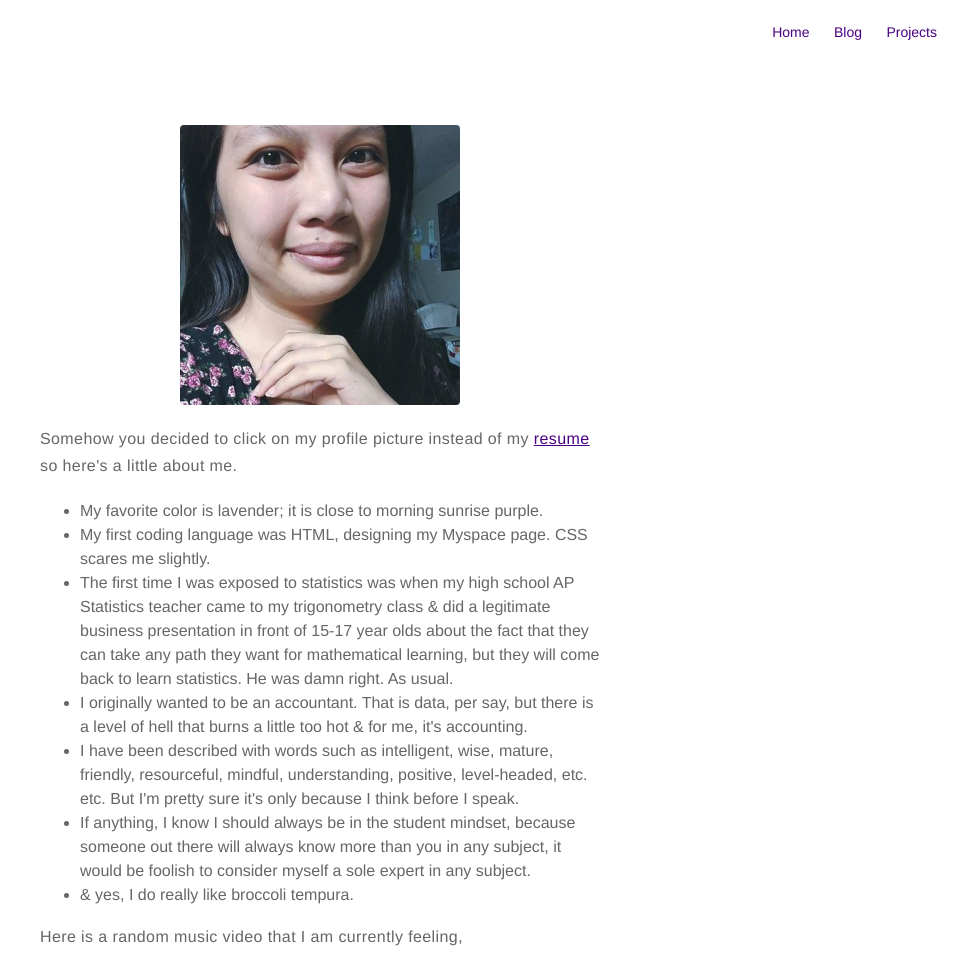
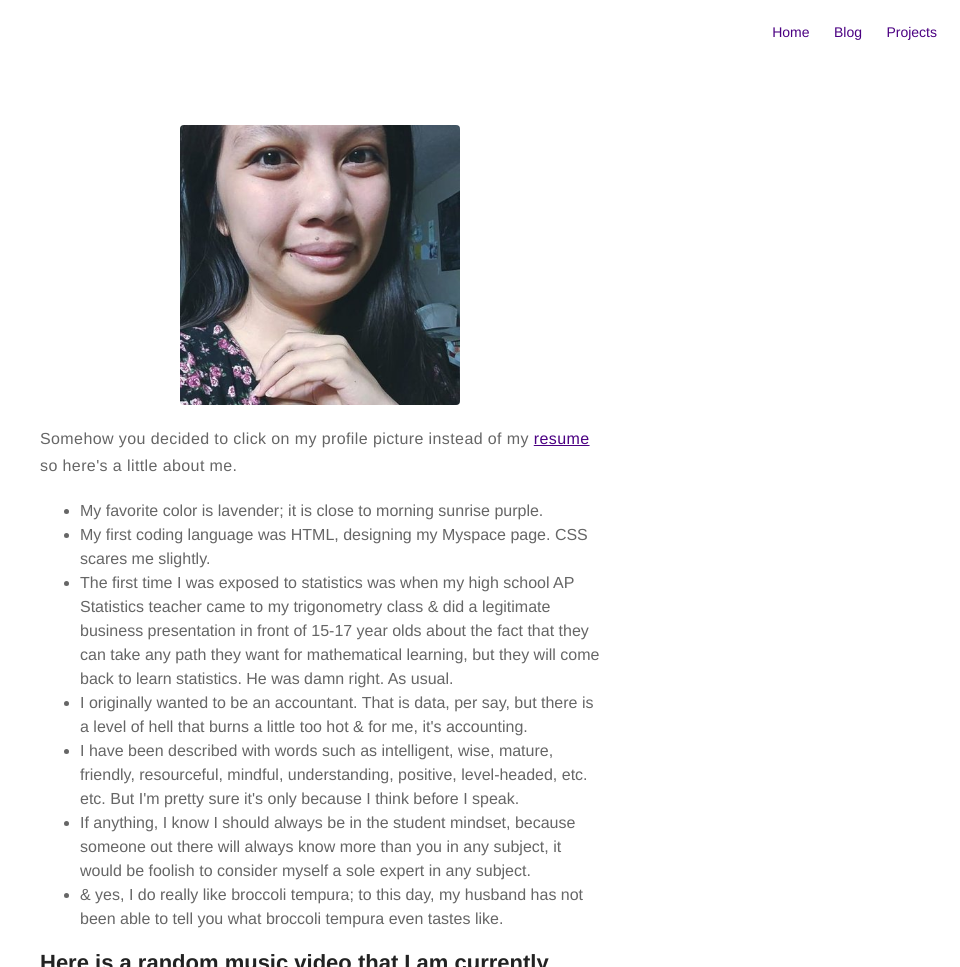
Before and after one commit to ktbernoulli/ktbernoulli.github.io, a Jekyll site: the page built from about.md, in a window 1280 px wide, cut to the strip 0-967 px from the top of the page. Shown: the whole strip, without its empty margins (320-1280 px from the left). Built offline with Jekyll 4.4.1, drawn with Linux system fonts in a browser that asks for light colours.

Commit message:
Argh 6.0

```diff
--- a/about.md
+++ b/about.md
@@ -23,9 +23,10 @@ layout: page
 	<li>If anything, I know I should always be in the student mindset,
 	because someone out there will always know more than you in any subject,
 	it would be foolish to consider myself a sole expert in any subject.</li>
-	<li>& yes, I do really like broccoli tempura.</li>
+	<li>& yes, I do really like broccoli tempura; to this day,
+	my husband has not been able to tell you what broccoli tempura even tastes like.</li>
 </ul>
 
-Here is a random music video that I am currently feeling,
+<h2>Here is a random music video that I am currently feeling, </h2>
 
-<iframe width="300" height="150" src="https://www.youtube.com/embed/cSX0-MP6tjw" frameborder="0" allowfullscreen></iframe>
+<iframe width="300" height="150" src="https://www.youtube.com/embed/cSX0-MP6tjw" frameborder="0"></iframe>
```
